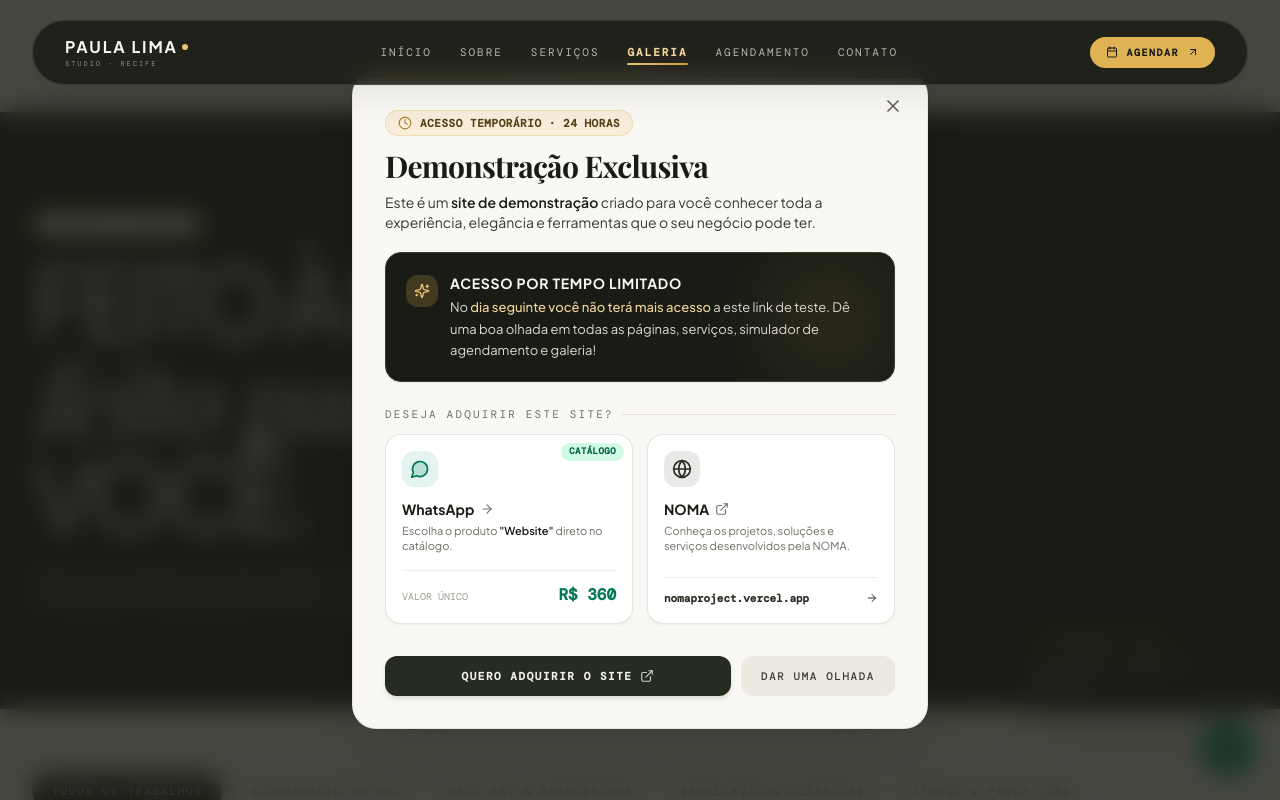
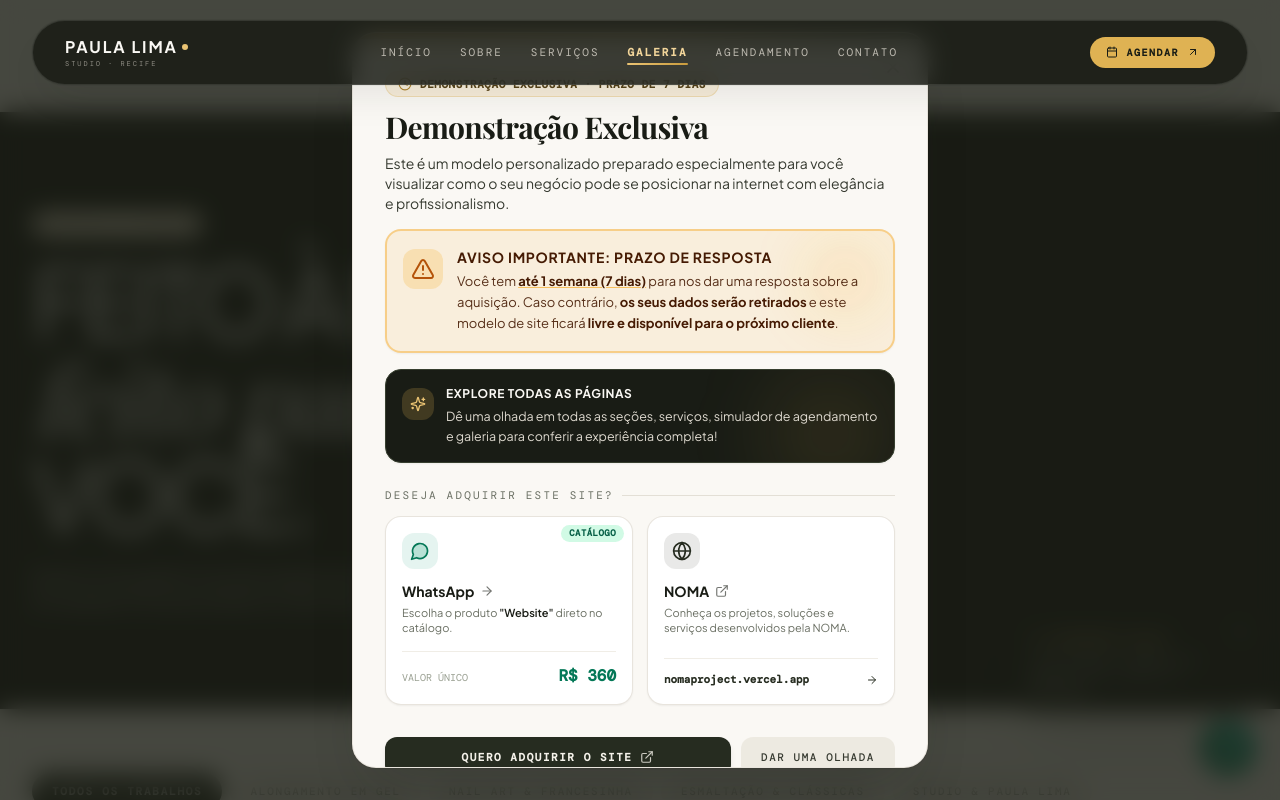
Before and after one commit to JOTAGGE/STUDIO-PAULA-SITE, a React (Vite) app: page /galeria in a window 1280 px wide. Shown: the top 800 px of the page. Built offline with nearby package versions, Linux system fonts and the light colour scheme; a web font is replaced by a local one.

Commit message:
prazo popup

```diff
--- a/src/components/common/DemoNoticeModal.tsx
+++ b/src/components/common/DemoNoticeModal.tsx
@@ -1,5 +1,5 @@
 import React, { useState, useEffect } from "react";
-import { X, Clock, ExternalLink, MessageCircle, Globe, Sparkles, CheckCircle2, ArrowRight } from "lucide-react";
+import { X, Clock, ExternalLink, MessageCircle, Globe, Sparkles, AlertTriangle, ArrowRight } from "lucide-react";
 import { motion, AnimatePresence } from "framer-motion";
 
 export default function DemoNoticeModal() {
@@ -56,7 +56,7 @@ export default function DemoNoticeModal() {
                 {/* Tag / Badge */}
                 <div className="inline-flex items-center gap-2 px-3 py-1 rounded-full bg-gold-400/20 border border-gold-500/30 text-gold-900 font-mono text-[10px] sm:text-[11px] tracking-wider uppercase font-semibold mb-3">
                   <Clock className="w-3.5 h-3.5 text-gold-700 animate-pulse" />
-                  <span>Acesso Temporário · 24 Horas</span>
+                  <span>Demonstração Exclusiva · Prazo de 7 Dias</span>
                 </div>
 
                 {/* Título Principal */}
@@ -64,12 +64,30 @@ export default function DemoNoticeModal() {
                   Demonstração Exclusiva
                 </h2>
 
-                <p className="text-ink-soft text-xs sm:text-sm leading-relaxed mb-5">
-                  Este é um <strong className="text-olive-950 font-semibold">site de demonstração</strong> criado para você conhecer toda a experiência, elegância e ferramentas que o seu negócio pode ter.
+                <p className="text-ink-soft text-xs sm:text-sm leading-relaxed mb-4">
+                  Este é um modelo personalizado preparado especialmente para você visualizar como o seu negócio pode se posicionar na internet com elegância e profissionalismo.
                 </p>
 
-                {/* Caixa de Aviso de Expiração */}
-                <div className="bg-olive-950 text-sand-100 rounded-2xl p-4 sm:p-5 mb-6 border border-olive-800 shadow-sm relative overflow-hidden">
+                {/* Caixa de Aviso Destacada - Prazo de 1 semana */}
+                <div className="bg-amber-500/10 border-2 border-amber-500/40 rounded-2xl p-4 sm:p-4 mb-4 relative overflow-hidden shadow-sm">
+                  <div className="absolute top-0 right-0 w-24 h-24 bg-amber-500/10 rounded-full blur-xl pointer-events-none" />
+                  <div className="flex items-start gap-3.5 relative z-10">
+                    <div className="p-2 rounded-xl bg-amber-500/20 text-amber-800 shrink-0 mt-0.5">
+                      <AlertTriangle className="w-4.5 h-4.5 text-amber-700" />
+                    </div>
+                    <div>
+                      <h4 className="font-sans font-bold text-amber-950 text-xs sm:text-sm uppercase tracking-wider mb-1 flex items-center gap-2">
+                        <span>Aviso Importante: Prazo de Resposta</span>
+                      </h4>
+                      <p className="text-amber-950/90 text-xs sm:text-[13px] leading-relaxed">
+                        Você tem <strong className="text-amber-950 font-bold underline decoration-amber-500/60">até 1 semana (7 dias)</strong> para nos dar uma resposta sobre a aquisição. Caso contrário, <strong className="text-amber-950 font-bold">os seus dados serão retirados</strong> e este modelo de site ficará <strong className="text-amber-950 font-bold">livre e disponível para o próximo cliente</strong>.
+                      </p>
+                    </div>
+                  </div>
+                </div>
+
+                {/* Caixa Informativa de Exploração */}
+                <div className="bg-olive-950 text-sand-100 rounded-2xl p-4 mb-6 border border-olive-800 shadow-sm relative overflow-hidden">
                   <div className="absolute top-0 right-0 w-32 h-32 bg-gold-500/10 rounded-full blur-2xl pointer-events-none" />
 
                   <div className="flex items-start gap-3 relative z-10">
@@ -77,11 +95,11 @@ export default function DemoNoticeModal() {
                       <Sparkles className="w-4 h-4" />
                     </div>
                     <div>
-                      <h4 className="font-sans font-bold text-sand-50 text-xs sm:text-sm uppercase tracking-wider mb-1">
-                        Acesso por tempo limitado
+                      <h4 className="font-sans font-bold text-sand-50 text-xs uppercase tracking-wider mb-1">
+                        Explore todas as páginas
                       </h4>
-                      <p className="text-sand-300 text-xs sm:text-[13px] leading-relaxed">
-                        No <strong className="text-gold-300 font-medium">dia seguinte você não terá mais acesso</strong> a este link de teste. Dê uma boa olhada em todas as páginas, serviços, simulador de agendamento e galeria!
+                      <p className="text-sand-300 text-xs sm:text-[12.5px] leading-relaxed">
+                        Dê uma olhada em todas as seções, serviços, simulador de agendamento e galeria para conferir a experiência completa!
                       </p>
                     </div>
                   </div>
```
